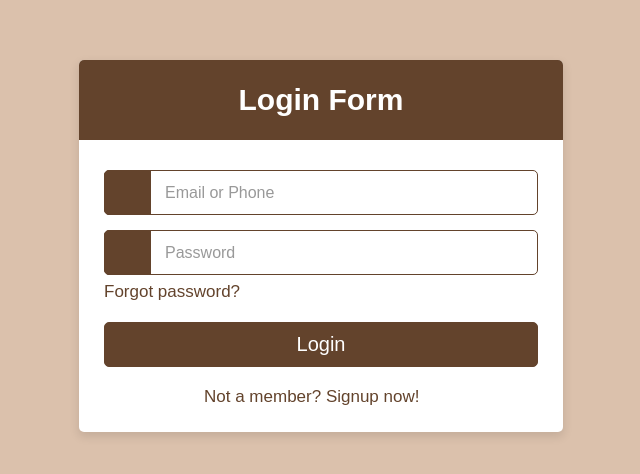
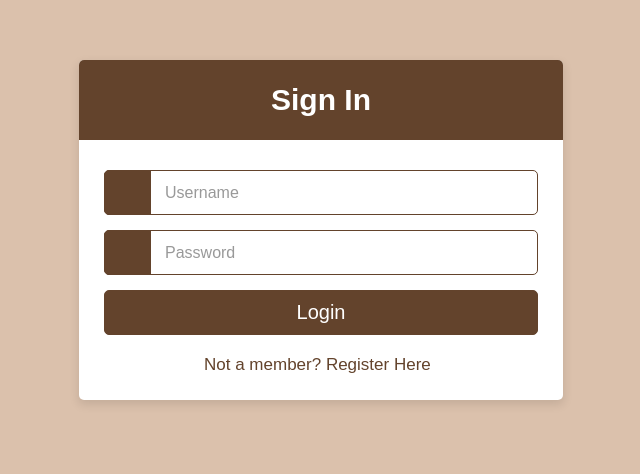
Before and after one commit to libioco/caffeine-tracker, a React (Vite) app in the folder frontend/: page /login in a window 1280 px wide. Shown: the part 190-664 px from the top of the page, without its empty margins (319-959 px from the left). Built offline with nearby package versions, Linux system fonts and the light colour scheme.

Commit message:
Fix new login (#21)
* Add chart.js

* Fix new login

```diff
--- a/frontend/package.json
+++ b/frontend/package.json
@@ -10,6 +10,7 @@
     "preview": "vite preview"
   },
   "dependencies": {
+    "chart.js": "^4.4.0",
     "react": "^18.2.0",
     "react-dom": "^18.2.0",
     "react-router-dom": "^6.16.0",
--- a/frontend/src/pages/Home.jsx
+++ b/frontend/src/pages/Home.jsx
@@ -49,7 +49,7 @@ const Home = () => {
 					<h2>What did you drink today?</h2>
 					<input id="newDrinkName" type="text" ref={(c) => (newDrinkName = c)} />
 					<h2>How much caffeine does it have?</h2>
-					<input id="newCaffeine" type="number" ref={(c) => (newCaffeine = c)} />
+					<input id="newCaffeine" type="text" ref={(c) => (newCaffeine = c)} />
 					<button type="submit" onClick={doAddRecord}>
 						Add Record
 					</button>
--- a/frontend/src/pages/Login.jsx
+++ b/frontend/src/pages/Login.jsx
@@ -43,24 +43,41 @@ const Login = () => {
 	};
 
 	return (
-
 		<div class="login-container">
 			<div class="wrapper">
-        <div class="title"><span>Login Form</span></div>
-        <form action="#">
+				<div class="title">
+					<span>Sign In</span>
+				</div>
+				<form>
 					<div class="row">
 						<i class="fas fa-user"></i>
-            <input type="text" placeholder="Email or Phone" required/>
+						<input
+							id="loginUser"
+							type="text"
+							placeholder="Username"
+							required
+							ref={(c) => (loginUser = c)}
+						/>
 					</div>
 					<div class="row">
 						<i class="fas fa-lock"></i>
-            <input type="password" placeholder="Password" required/>
+						<input
+							id="loginPass"
+							type="password"
+							placeholder="Password"
+							required
+							ref={(c) => (loginPass = c)}
+						/>
 					</div>
-          <div class="pass"><a href="#">Forgot password?</a></div>
+					{/* <div class="pass">
+						<a href="#">Forgot password?</a>
+					</div> */}
 					<div class="row button">
-            <input type="submit" value="Login"/>
+						<input type="submit" value="Login" onClick={doLogin} />
 					</div>
-          <div class="signup-link">Not a member? <a href="#">Signup now!</a></div>
+					<div class="signup-link">
+						Not a member? <Link to="/register">Register Here</Link>
+					</div>
 				</form>
 			</div>
 		</div>
```
Also changed, not shown: 2 other files (tests, documents, lock files or other folders). Lines whose indentation alone changed are shown as unchanged.
